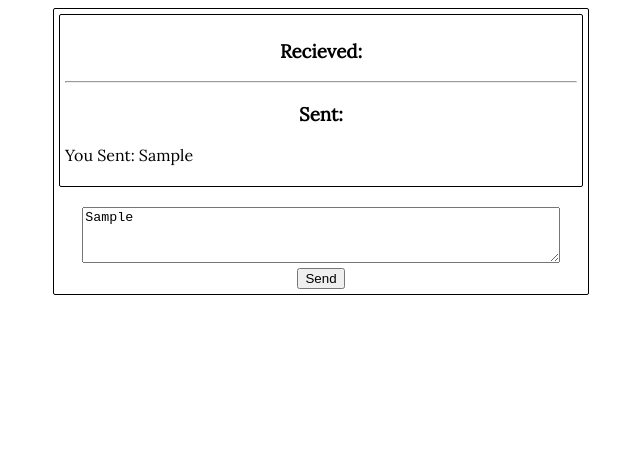
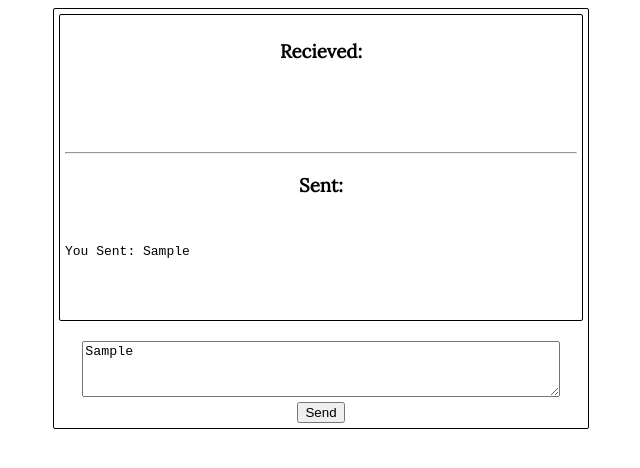
Before and after one commit to Henryk91/tcp-nodejs-app-client, a website: page view/index.html in a window 1280 px wide. Both pictures are taken after typing "Sample" into the empty fields and a click on the button "Send". Shown: the whole page, without its empty margins (319-959 px from the left). Drawn offline with nearby package versions, Linux system fonts and the light colour scheme; no server answers.

Commit message:
Message box update

```diff
--- a/package.json
+++ b/package.json
@@ -9,6 +9,7 @@
   "license": "MIT",
   "dependencies": {
     "body-parser": "^1.18.3",
+    "cors": "^2.8.5",
     "express": "^4.16.4"
   }
 }
--- a/view/css/style.css
+++ b/view/css/style.css
@@ -13,6 +13,7 @@ body{
   border-radius: 2px;
   border: 1px solid black;
 }
+p { word-break: break-all }
 #outerBox{
   border-radius: 2px;
   border: 1px solid black;
--- a/view/index.html
+++ b/view/index.html
@@ -15,10 +15,14 @@
     <div id="outerBox">
         <div id="msgBox">
             <h3>Recieved: </h3>
+            <pre>
             <p id="recMsg"></p>
+            </pre>
             <hr />
             <h3>Sent: </h3>
+            <pre>
             <p id="sentMsg"></p>
+            </pre>
         </div>
         <br />
         <textarea id="msgTextArea"></textarea>
--- a/view/index.js
+++ b/view/index.js
@@ -6,7 +6,7 @@ let send = () => {
     $('#sentMsg').text("You Sent: " + msg);
 
     $.ajax({
-        url: "http://localhost:3000/send_msg",
+        url: "/send_msg",
         type: "POST",
         dataType: "json",
         data: JSON.stringify({
@@ -31,9 +31,11 @@ let send = () => {
 
 function ajaxCall() {
     $.ajax({
-        url: "http://localhost:3000/data", success: function (result) {
+        url: "/data", success: function (result) {
 
             if (result !== myLastMsg) {
+                result = result.replace(/\n/g, "<br />");
+                console.log(result)
                 $('#recMsg').text(result);
             }
         }
```
Also changed, not shown: 2 other files.
